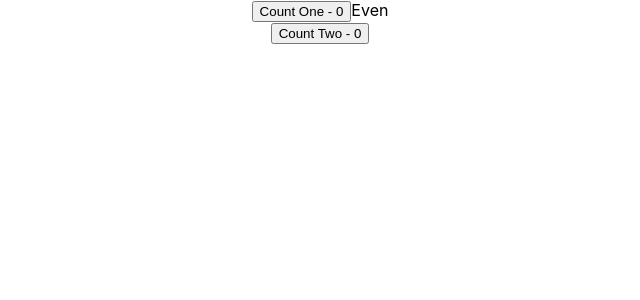
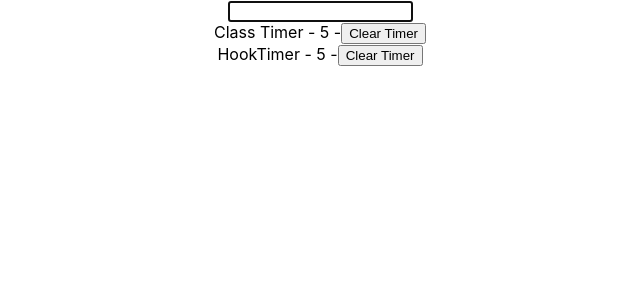
Before and after one commit to muradmalkawi/react-hooks, a React (Create React App) app: page / in a window 1280 px wide. Shown: the top 300 px of the page, without its empty margins (320-960 px from the left). Built offline with nearby package versions, Linux system fonts and the light colour scheme.

Commit message:
useRef hooks

```diff
--- a/src/App.js
+++ b/src/App.js
@@ -28,6 +28,7 @@ import DataFetchingTwo from './components/DataFetchingTwo'
 //import ComponentF from './components/ComponentF'
 
 
+
 import ParentComponent from './components/ParentComponent'
 import Counter from './components/Counter'
 import HookTimer from './components/HookTimer'
@@ -38,6 +39,8 @@ import CounterTwo from './components/CounterTwo'
 import UserForm from './components/UserForm'
 import DataFetchingOne from './components/DataFetchingOne'
 
+import FocusInput from './components/FocusInput'
+import CLassTimer from './components/ClassTimer'
 
 export const UserContext = React.createContext()
 export const ChannelContext = React.createContext()
@@ -99,7 +102,15 @@ export const CountContext = React.createContext()
 			 {/* <ParentComponent /> */}
 
 			 {/* useMemo hook  */}
-			<Counter />
+			{/* <Counter /> */}
+
+
+			{/* useRef Hook  */}
+			<FocusInput />
+			<CLassTimer />
+			<HookTimer />
+
+
 
 			{/* <UserForm /> */}
 			{/* <CounterOne />
```
